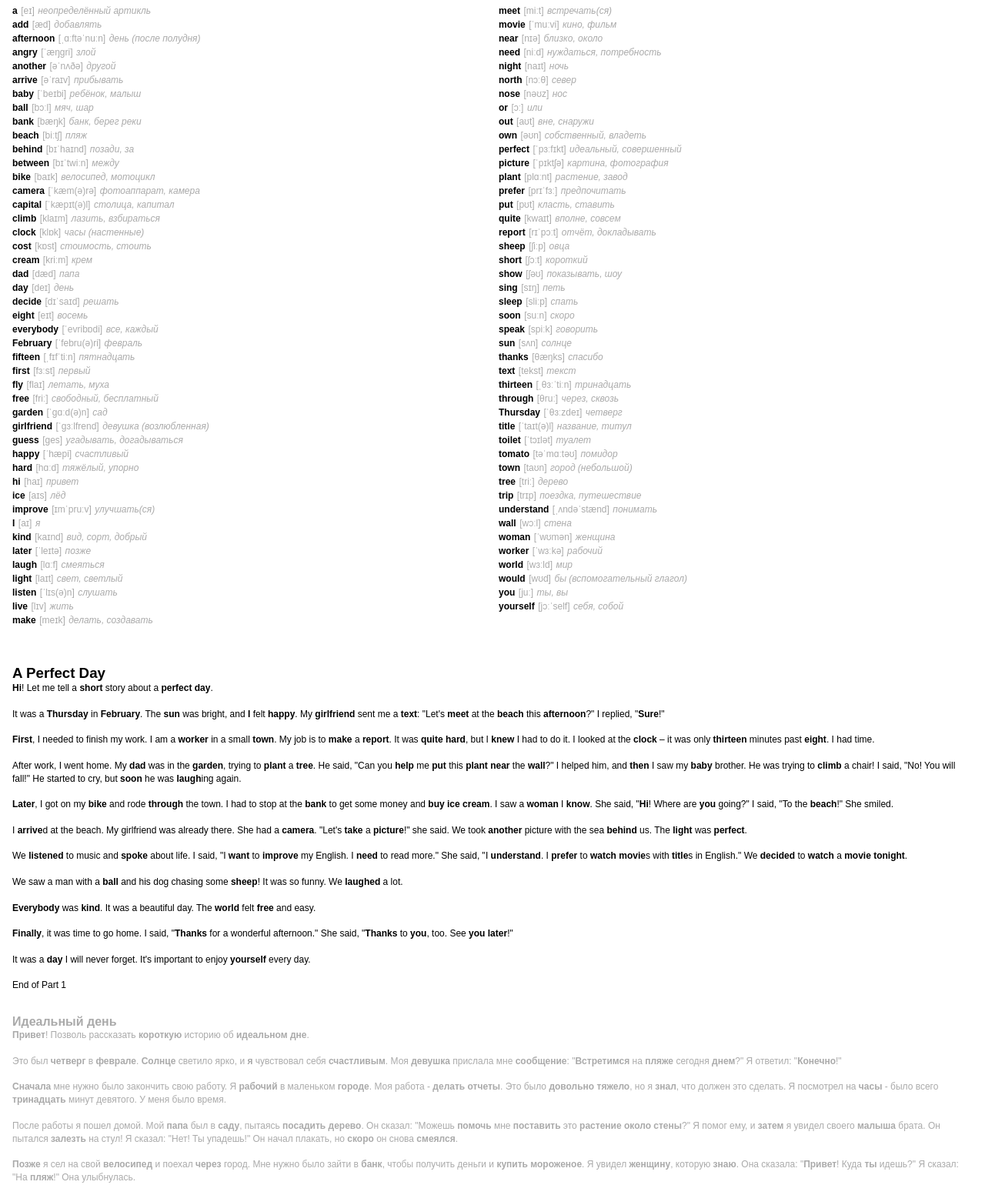
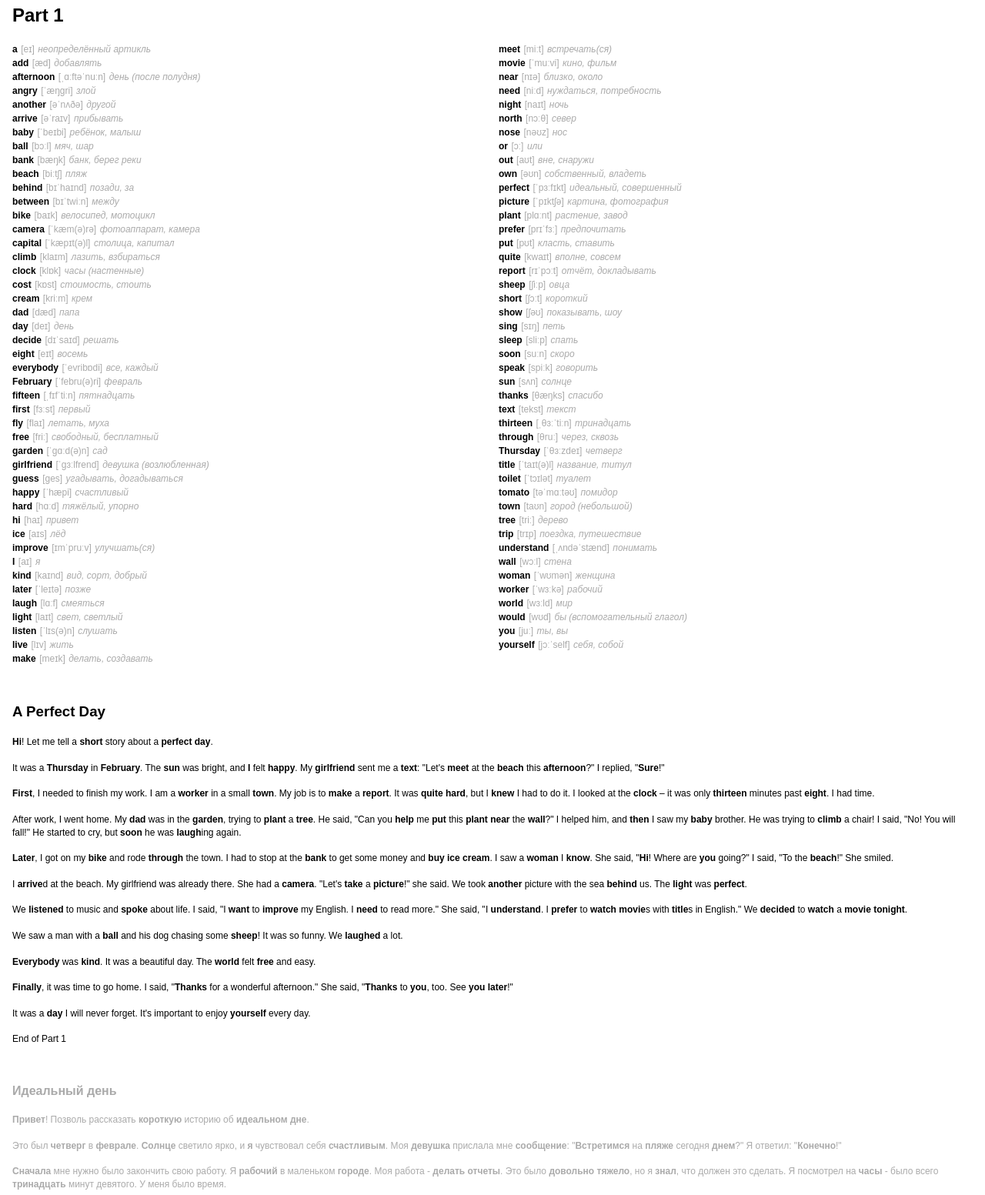
Before and after one commit to Yuretz-zz/english, a plain HTML site: page part1.html in a window 1280 px wide. Shown: the part 77-1630 px from the top of the page at 77% size. Drawn offline with Linux system fonts and the light colour scheme.

Commit message:
Add files via upload

```diff
--- a/style.css
+++ b/style.css
@@ -10,6 +10,23 @@ body {
 
 .container {
     margin: 16px;
+}
+
+h1 {
+    margin-bottom: 30px;
+}
+
+h2 {
+    margin-bottom: 20px;
+}
+
+h3 {
+    margin-bottom: 20px;
+}
+
+h4 {
+    margin-bottom: 20px;
+    color: #aaa;
 }
 
 .words {
@@ -38,11 +55,7 @@ v3 {
 .text {
     font-size: 12px;
     line-height: 1.4;
-    margin-bottom: 30px;
-}
-
-h4 {
-    color: #aaa;
+    margin-bottom: 50px;
 }
 
 .translate {
```
Also changed, not shown: index.html (+1 -1 lines).
